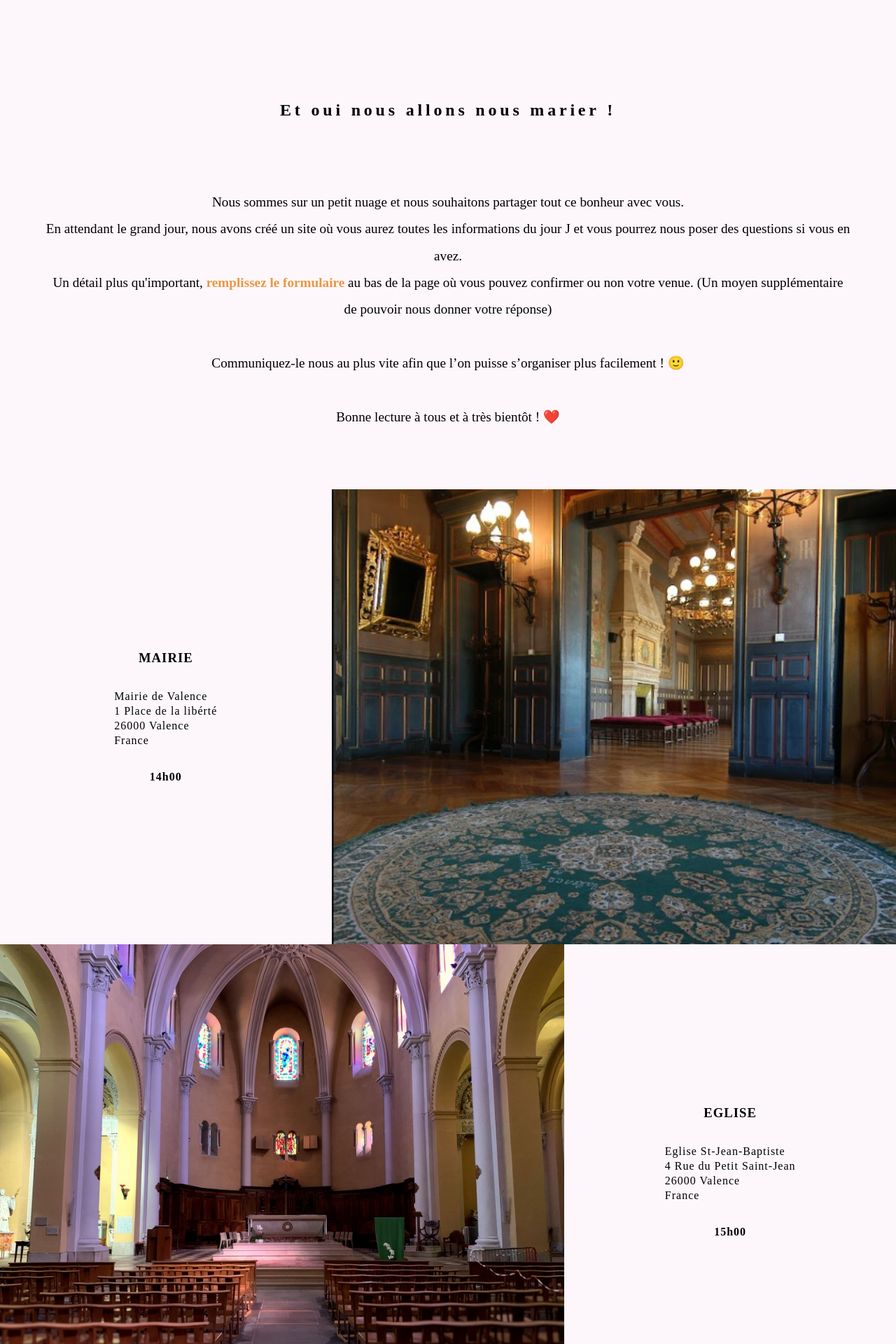
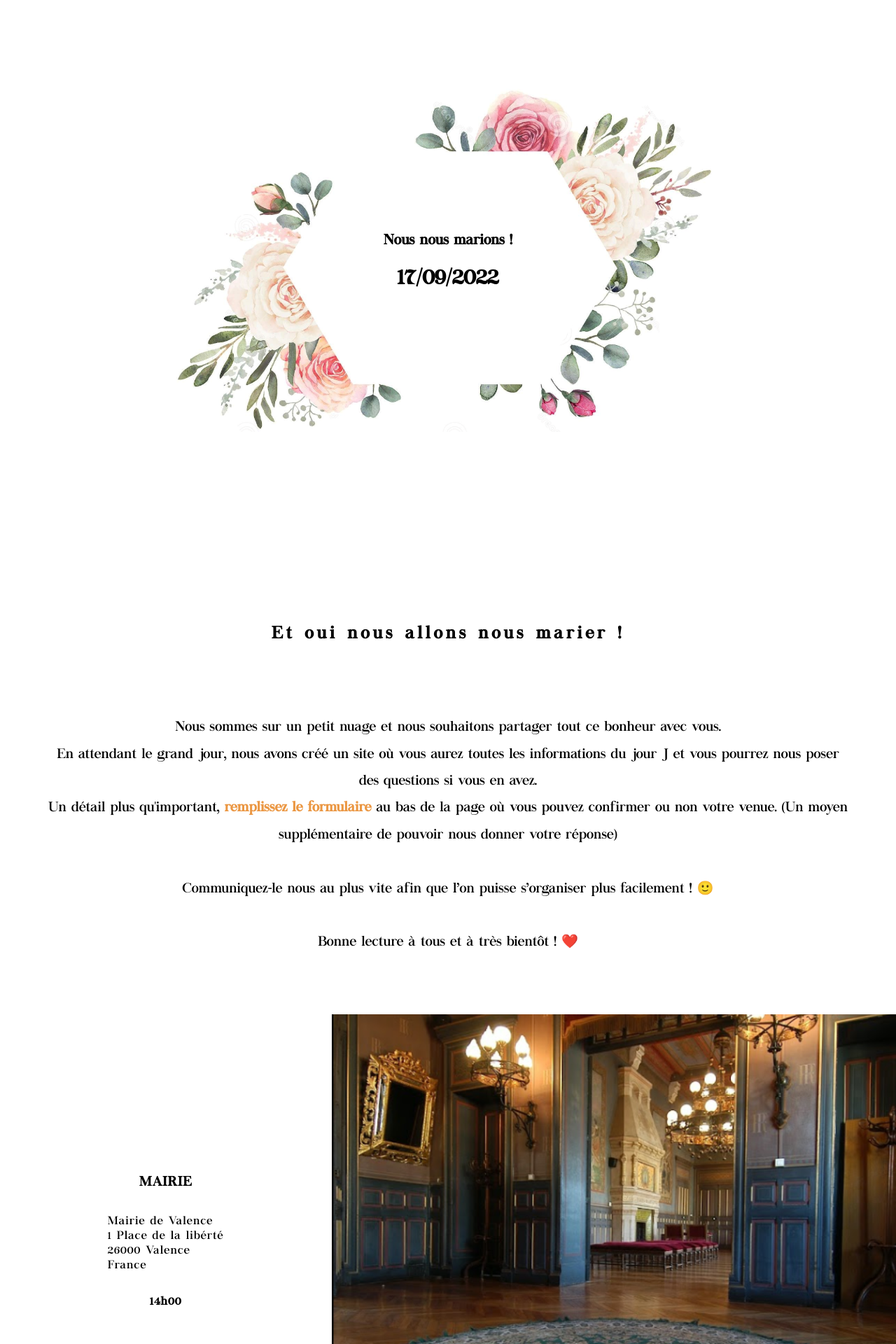
Before and after one commit to D3vFl0w/D3vFl0w.github.io, a PHP site: page / in a window 1280 px wide. Shown: the part 801-2721 px from the top of the page at 70% size. Run offline with PHP 8.4, Linux system fonts and the light colour scheme.

Commit message:
Ajout d'une section date + police body

```diff
--- a/index.html
+++ b/index.html
@@ -22,15 +22,23 @@
       </nav>
 
       <hgroup>
-        <h1 class="maried"> <span class="h1Group"><span class="h1Ele">Eléonore</span> <span class="h1And">&</span> <span class="h1Florian">Florian</span></span></h1>
-        <h2>Se marient</h2>
+        <h1 class="maried"> <span class="h1Group"><span class="h1Ele">ELEONORE</span> <span class="h1And">&</span> <span class="h1Florian">FLORIAN</span></span></h1>
       </hgroup>
 
     </header>
 
-    <main> <!--There are six sections on this page : #history ; #carousel ; #townHall ; #church ; #reception ; #form-->
+    <main> <!--There are seven sections on this page : #dateIMG ; #history ; #carousel ; #townHall ; #church ; #reception ; #form-->
 
-      <section id="history"> <!--SECTION_1 welcome visitors-->
+      <section id="dateImg"> <!--SECTION_1 Date-->
+
+        <div class="backgroundDate">
+          <h2> <span class="spanTitle">Nous nous marions !</span><br>
+          <span class="spanDate">17/09/2022</span></h2>
+        </div>
+
+      </section>
+
+      <section id="history"> <!--SECTION_2 welcome visitors-->
 
         <div class="historyContainer">
 
@@ -52,10 +60,10 @@
 
       </section>
 
-      <section id="carousel"> <!-- SECTION_2 Carousel -> Faire le carousel en JS avec quelques photos de nous-->
+      <section id="carousel"> <!-- SECTION_3 Carousel -> Faire le carousel en JS avec quelques photos de nous-->
       </section>
 
-      <section id="townHall"> <!--SECTION_3 Places and date for the town hall of Valence-->
+      <section id="townHall"> <!--SECTION_4 Places and date for the town hall of Valence-->
 
         <div class="townHallContainer">
           <h3>MAIRIE</h3>
@@ -71,7 +79,7 @@
 
       </section>
 
-      <section id="church"> <!--SECTION_4 Places and date for the St Jean church-->
+      <section id="church"> <!--SECTION_5 Places and date for the St Jean church-->
 
         <div class="img"></div>
 
@@ -91,7 +99,7 @@
 
       </section>
 
-      <section id="reception"> <!--SECTION_5 Places and date for Gourdan castle-->
+      <section id="reception"> <!--SECTION_6 Places and date for Gourdan castle-->
 
         <div class="receptionContainer">
           <h3>RECEPTION</h3>
@@ -107,7 +115,7 @@
 
       </section>
 
-      <section class="form"> <!--SECTION_6 Invite response form-->
+      <section class="form"> <!--SECTION_7 Invite response form-->
 
         <h2 id="formTitle">Je réponds à l'invitation</h2>
 
--- a/styles.css
+++ b/styles.css
@@ -25,8 +25,8 @@ Mettre le Nav hamburger en haut de l'écrans;
 \*-------------------*/
 
 @font-face {
-  font-family: chapaza;
-  src: url('/fonts/Chapaza.ttf');
+  font-family: 'Chapaza';
+  src: url("/fonts/Chapaza.ttf");
 }
 
 html {
@@ -36,7 +36,7 @@ html {
 body {
   margin: 0;
   font-size: 16px;
-  background-color: rgb(253, 247, 251);
+  font-family: "Chapaza";
 }
 
 #townHall,
@@ -105,10 +105,37 @@ hgroup {
 }
 
 hgroup h1 {
-  letter-spacing: 1rem;
+  letter-spacing: 0.5rem;
+  font-size: 2.5em;
   color: rgb(199 153 76);
   text-shadow: 1px 2px 3px rgb(0 0 0);
   margin-top: 30vh;
+}
+
+/*------------------*\
+  #SECTION_1 DATEIMG
+\*------------------*/
+
+.backgroundDate{
+  background: url(./img/fond_date.png) center/ 1000px no-repeat;
+  height: 750px;
+  display: flex;
+  justify-content: center;
+  align-items: center;
+}
+
+.backgroundDate{
+  text-align: center;
+}
+
+.spanTitle{
+  font-size: smaller;
+}
+
+.spanDate{
+  margin-top: 20px;
+  display: inline-block;
+  font-size: xx-large;
 }
 
 /*------------------*\
```
Also changed, not shown: README.md.
